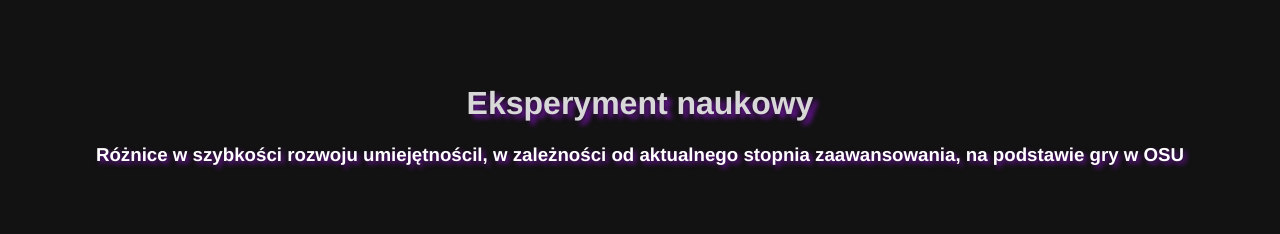
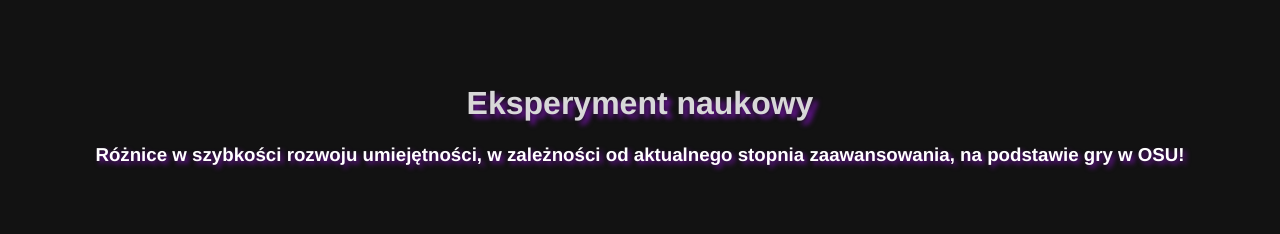
Before and after one commit to SupportiveRaven/SupportiveRaven.github.io, a plain HTML site: page index.html in a window 1280 px wide. Shown: the top 234 px of the page. Drawn offline with nearby package versions, Linux system fonts and the light colour scheme; no server answers.

Commit message:
Update index.html

```diff
--- a/index.html
+++ b/index.html
@@ -11,7 +11,7 @@
     <header class="titlePage">
         <div class="title">
             <h1>Eksperyment naukowy</h1>
-            <h3>Różnice w szybkości rozwoju umiejętnościl, w zależności od aktualnego stopnia zaawansowania, na podstawie gry w OSU</h3>
+            <h3>Różnice w szybkości rozwoju umiejętności, w zależności od aktualnego stopnia zaawansowania, na podstawie gry w OSU!</h3>
         </div>
 
         <div class="authors">
```
